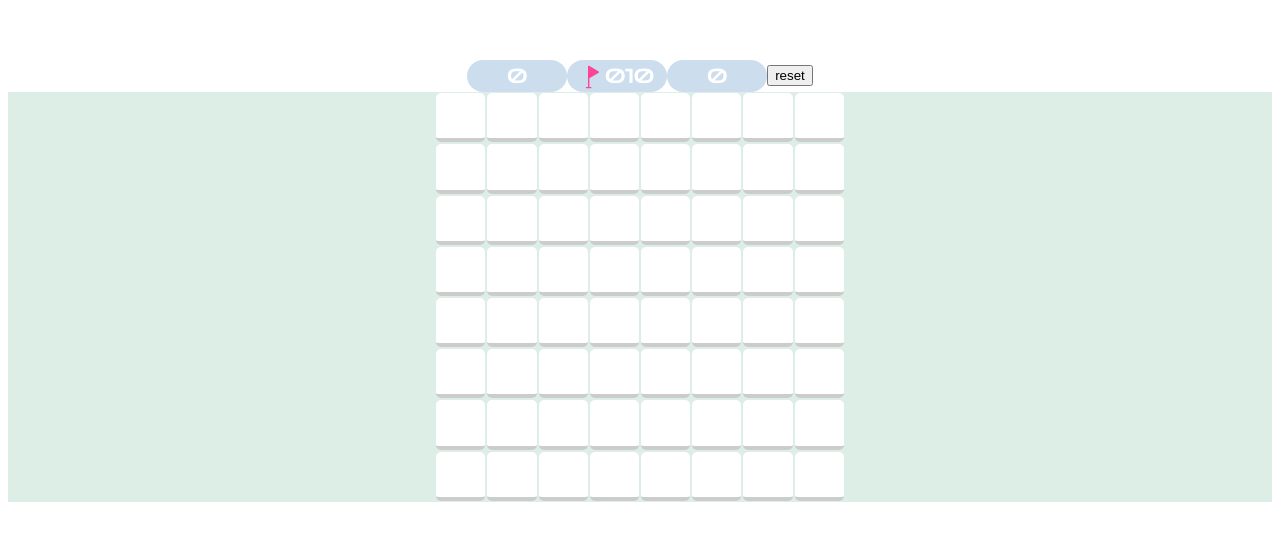
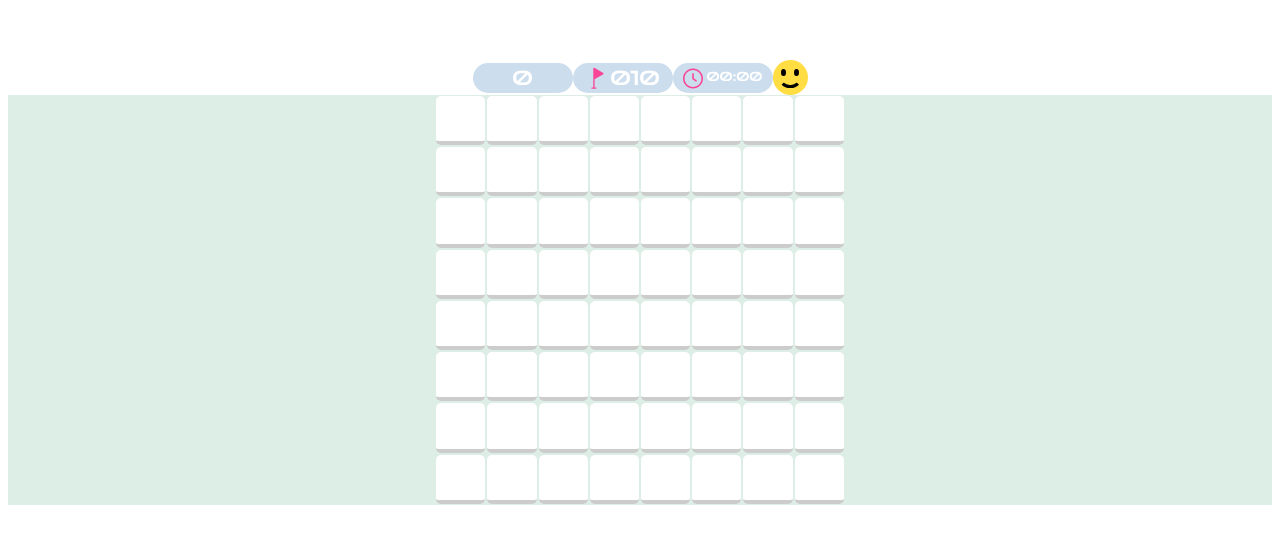
Before and after one commit to FRSgit/jsExercismCourse, a Vue app in the folder vue/minesweeper/: page / in a window 1280 px wide. Shown: the top 544 px of the page. Built offline with nearby package versions, Linux system fonts and the light colour scheme.

Commit message:
minesweeper v9

```diff
--- a/vue/minesweeper/src/components/Counter.vue
+++ b/vue/minesweeper/src/components/Counter.vue
@@ -14,7 +14,7 @@ export default defineComponent({
     name: 'Counter',
     props: {
         clickCounter: {
-            type: Number,
+            type: [Number, String],
             required: true,
         },
     },
@@ -24,15 +24,16 @@ export default defineComponent({
 <style lang="scss" scoped>
 
 .click-counter {
+    box-sizing: border-box;
     display: inline-flex;
     align-items: center;
     justify-content: center;
     width: 100px;
-    height: 1.5em;
+    height: 1.875rem;
     vertical-align: middle;
-    line-height: 1.5em;
+    line-height: 1.875rem;
     padding-top: 0.2ex;
-    border-radius: 1.5em;
+    border-radius: 1.875rem;
     font-size: 1.25rem;
     color: #fff;
     background-color: #cde;
--- a/vue/minesweeper/src/components/Game.vue
+++ b/vue/minesweeper/src/components/Game.vue
@@ -5,8 +5,12 @@
       <Flag/>
     </template>
   </Counter>
-  <Counter :clickCounter="timeCounter"/>
-  <button @click="resetTime">reset</button>
+  <Counter class="time-display" :clickCounter="formattedTime">
+    <template v-slot:icon>
+      <Clock/>
+    </template>
+  </Counter>
+  <ResetButton @click="resetTime"/>
   <Board
     v-model:clickCounter="clickCounter"
     v-model:flagCounter="flagCounter"
@@ -18,7 +22,9 @@
 import { computed, defineComponent, ref, watch } from 'vue';
 import Board from './Board.vue';
 import Counter from './Counter.vue';
+import ResetButton from './ResetButton.vue';
 import Flag from '@/assets/flag.svg';
+import Clock from '@/assets/clock.svg';
 
 const BombNumber = 10;
 
@@ -28,10 +34,13 @@ export default defineComponent({
       Board,
       Counter,
       Flag,
+      Clock,
+      ResetButton,
   },
   setup(){
       const startCounter = ref(0);
       const timeCounter = ref(0);
+      const formattedTime = computed(() => formatTime(timeCounter.value));
       let intervalId: number;
       const calculateSecond = () => {
         timeCounter.value =  Math.floor((Date.now() - startCounter.value)/1000)
@@ -69,6 +78,12 @@ export default defineComponent({
         clearInterval(intervalId);
       }
 
+      const formatTime = (time: number) => {
+        const seconds = time % 60;
+        const minutes = (time - seconds) / 60;
+        return minutes.toString().padStart(2, '0') + ":" + seconds.toString().padStart(2, '0');
+      }
+
       return {
           map: map.map((val) => val.join('')),
           clickCounter,
@@ -76,6 +91,7 @@ export default defineComponent({
           flagDisplay,
           timeCounter,
           resetTime,
+          formattedTime,
       }
   }
 });
@@ -83,5 +99,13 @@ export default defineComponent({
 
 
 <style scoped lang="scss">
+.time-display{
+  justify-content: space-between;
+  padding-left: 10px;
+  padding-right: 10px;
+  font-size: 0.8rem;
+}
+
+
 
 </style>
--- /dev/null
+++ b/vue/minesweeper/src/components/ResetButton.vue
@@ -0,0 +1,67 @@
+<template>
+    <button @click="$emit('click')" class="reset-button">
+        <div class="reset-button__eye reset-button__eye--left"></div>
+        <div class="reset-button__eye reset-button__eye--right"></div>
+        <div class="reset-button__mouth"></div>
+    </button>
+</template>
+
+<script lang="ts">
+import { defineComponent } from 'vue'
+
+export default defineComponent({
+    name: 'ResetButton',
+    emits: ['click'],
+    /*setup() {
+
+    },*/
+})
+</script>
+
+<style lang="scss" scoped>
+$size: 35px;
+$eyeSize: 5px;
+
+.reset-button {
+    cursor: pointer;
+    position: relative;
+    vertical-align: middle;
+    border: none;
+    outline: none;
+    padding: 0;
+    height: $size;
+    width: $size;
+    border-radius: 50%;
+    background-color: #ffdd43;
+
+    &__eye {
+        position: absolute;
+        top: 25%;
+        border: none;
+        height: $eyeSize * 1.5;
+        width: $eyeSize;
+        border-radius: 50%;
+        background-color: black;
+
+        &--left {
+            left: 25%;
+        }
+
+        &--right {
+            right: 25%;
+        }
+    }
+
+    &__mouth {
+        position: absolute;
+        bottom: 20%;
+        left: 50%;
+        border: 3px solid transparent;
+        border-bottom-color: black;
+        height: 50%;
+        width: 50%;
+        border-radius: 50%;
+        transform: translateX(-50%);
+    }
+}
+</style>
```
Also changed, not shown: vue/minesweeper/src/assets/clock.svg (added).
